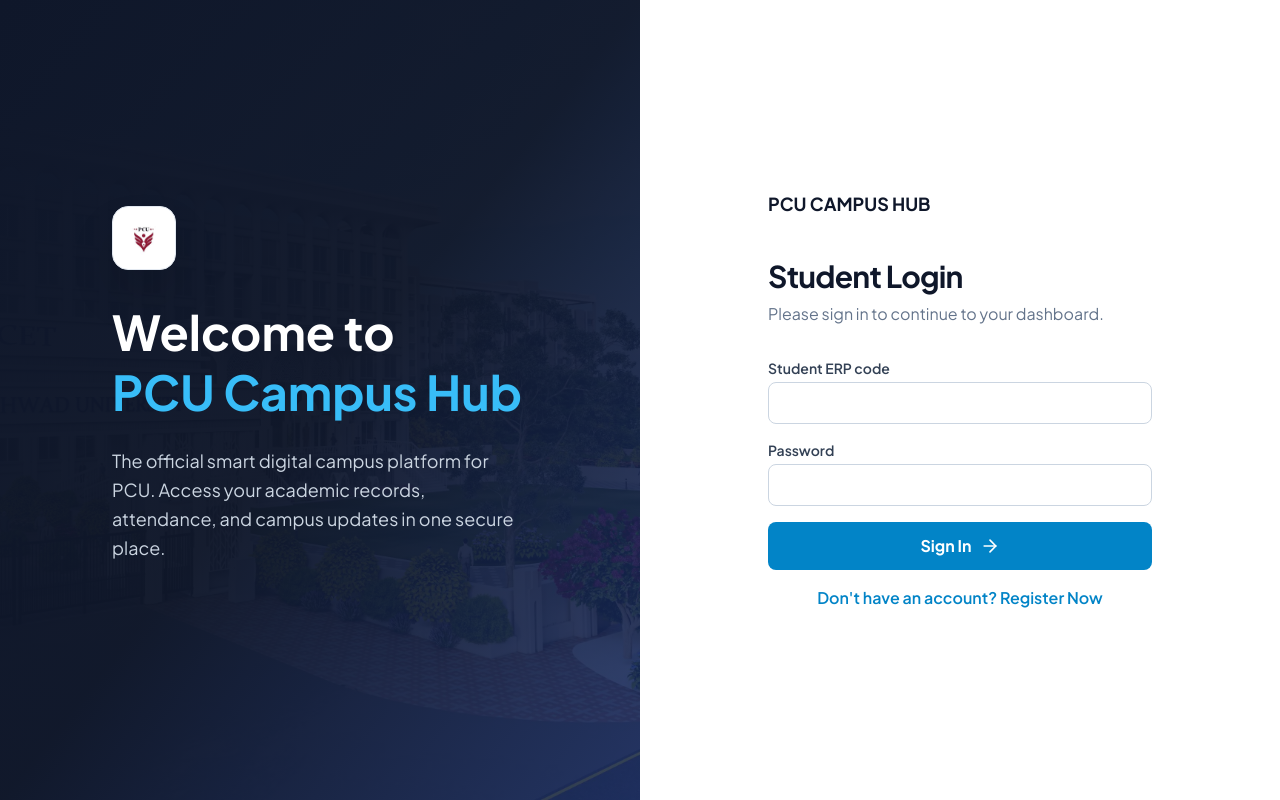
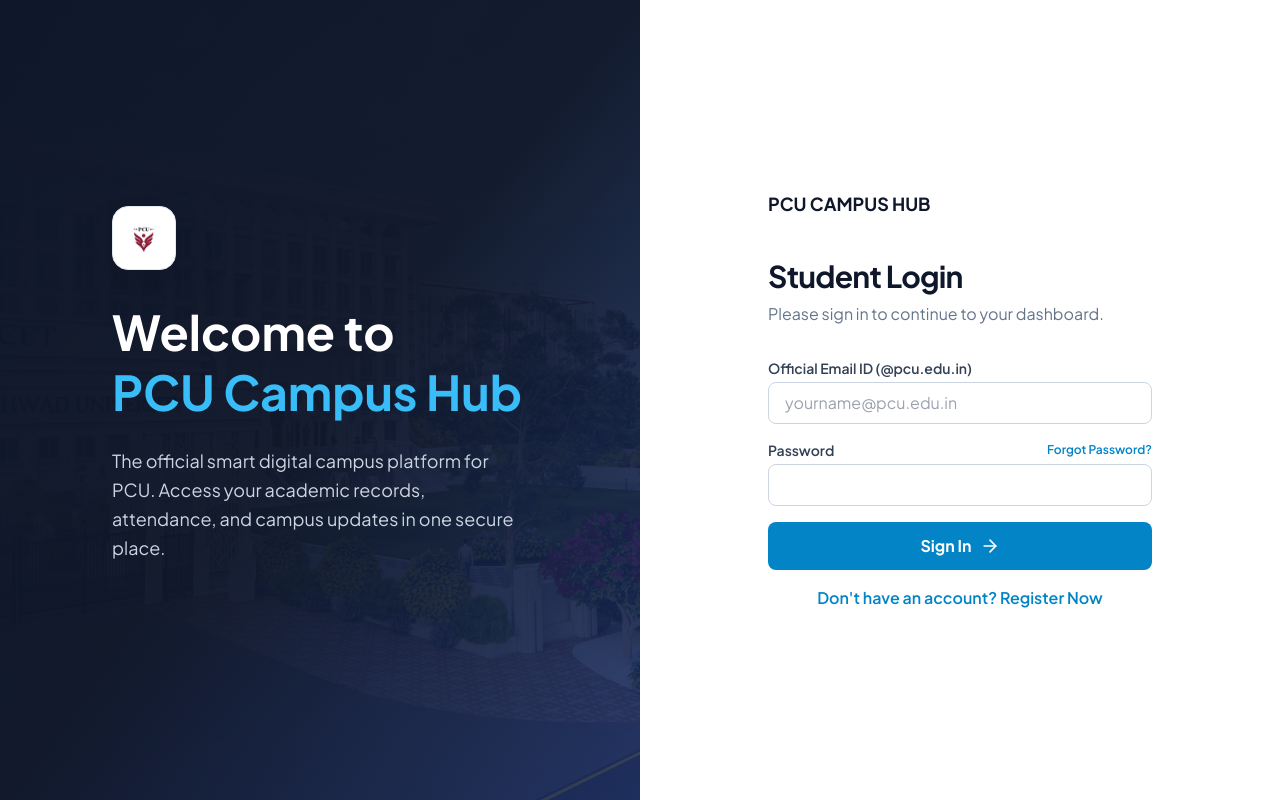
Before and after one commit to Rahul33k730/social-campus-hub, a React (Vite) app: page /login in a window 1280 px wide. Built offline with nearby package versions, Linux system fonts and the light colour scheme.

Commit message:
feat: Update student login/registration to use official email and add forgot password functionality

```diff
--- a/src/pages/Login.jsx
+++ b/src/pages/Login.jsx
@@ -10,12 +10,14 @@ const Login = () => {
   const { login } = useAuth();
 
   const [isRegistering, setIsRegistering] = useState(false);
+  const [isForgotPassword, setIsForgotPassword] = useState(false);
   const [isLoading, setIsLoading] = useState(false);
   const [error, setError] = useState(null);
+  const [success, setSuccess] = useState(null);
 
   // Form states
   const [formData, setFormData] = useState({
-    username: '',
+    username: '', // This will be email for students
     password: '',
     full_name: '',
     email: '',
@@ -33,23 +35,46 @@ const Login = () => {
   const handleSubmit = async (e) => {
     e.preventDefault();
     setError('');
+    setSuccess('');
     setIsLoading(true);
 
-    if (isRegistering && role === 'student' && !formData.email.endsWith('@pcu.edu.in')) {
-      setError('Invalid email. Please use your official college email ending with @pcu.edu.in');
-      setIsLoading(false);
+    // Enforce @pcu.edu.in for students
+    if (role === 'student') {
+      const emailToCheck = isRegistering ? formData.email : formData.username;
+      if (!emailToCheck.endsWith('@pcu.edu.in')) {
+        setError('Invalid email. Please use your official college email ending with @pcu.edu.in');
+        setIsLoading(false);
+        return;
+      }
+    }
+
+    if (isForgotPassword) {
+      try {
+        const response = await fetch(`${import.meta.env.VITE_API_URL || ''}/api/auth/forgot-password`, {
+          method: 'POST',
+          headers: { 'Content-Type': 'application/json' },
+          body: JSON.stringify({ email: formData.username, role })
+        });
+        const data = await response.json();
+        if (data.success) {
+          setSuccess(data.message);
+          setIsForgotPassword(false);
+        } else {
+          setError(data.message);
+        }
+      } catch (err) {
+        setError('Connection to server failed');
+      } finally {
+        setIsLoading(false);
+      }
       return;
     }
 
     const endpoint = isRegistering ? '/api/auth/register' : '/api/auth/login';
 
-    // Prepare body: if student registration, use student_code as username
     let body;
     if (isRegistering) {
       body = { ...formData, role };
-      if (role === 'student') {
-        body.username = formData.student_code; // Use student_code as username
-      }
     } else {
       body = { username: formData.username, password: formData.password, role };
     }
@@ -115,30 +140,37 @@ const Login = () => {
           </Link>
 
           <h2 className="text-3xl font-bold text-slate-900 tracking-tight mb-2">
-            {displayRole} {isRegistering ? 'Registration' : 'Login'}
+            {displayRole} {isForgotPassword ? 'Reset Password' : (isRegistering ? 'Registration' : 'Login')}
           </h2>
           <p className="text-slate-500 mb-8">
-            {isRegistering ? 'Create your account to join the hub.' : 'Please sign in to continue to your dashboard.'}
+            {isForgotPassword
+              ? 'Enter your official email to receive reset instructions.'
+              : (isRegistering ? 'Create your account to join the hub.' : 'Please sign in to continue to your dashboard.')}
           </p>
         </div>
 
         <div className="sm:mx-auto sm:w-full sm:max-w-md">
           {error && (
-            <div className={`p-4 rounded-md mb-6 ${error.includes('successful') ? 'bg-green-50 text-green-700' : 'bg-red-50 text-red-700'}`}>
+            <div className="p-4 rounded-md mb-6 bg-red-50 text-red-700">
               {error}
+            </div>
+          )}
+          {success && (
+            <div className="p-4 rounded-md mb-6 bg-green-50 text-green-700">
+              {success}
             </div>
           )}
 
           <form className="space-y-4" onSubmit={handleSubmit}>
-            {isRegistering && (
+            {!isForgotPassword && isRegistering && (
               <>
                 <div>
                   <label className="block text-sm font-semibold text-slate-700 mb-1">Full Name</label>
                   <input name="full_name" type="text" required value={formData.full_name} onChange={handleInputChange} className="w-full border border-slate-300 rounded-lg px-4 py-2" />
                 </div>
                 <div>
-                  <label className="block text-sm font-semibold text-slate-700 mb-1">Email Address</label>
-                  <input name="email" type="email" required value={formData.email} onChange={handleInputChange} className="w-full border border-slate-300 rounded-lg px-4 py-2" />
+                  <label className="block text-sm font-semibold text-slate-700 mb-1">Official Email Address (@pcu.edu.in)</label>
+                  <input name="email" type="email" required value={formData.email} onChange={handleInputChange} className="w-full border border-slate-300 rounded-lg px-4 py-2" placeholder="yourname@pcu.edu.in" />
                 </div>
                 {role === 'student' && (
                   <div className="grid grid-cols-2 gap-4">
@@ -164,43 +196,74 @@ const Login = () => {
               </>
             )}
 
-            {role !== 'student' && (
+            {isForgotPassword ? (
               <div>
-                <label className="block text-sm font-semibold text-slate-700 mb-1">Username</label>
-                <input name="username" type="text" required={role !== 'student'} value={formData.username} onChange={handleInputChange} className="w-full border border-slate-300 rounded-lg px-4 py-2" />
+                <label className="block text-sm font-semibold text-slate-700 mb-1">Official Email ID (@pcu.edu.in)</label>
+                <input name="username" type="email" required value={formData.username} onChange={handleInputChange} className="w-full border border-slate-300 rounded-lg px-4 py-2" placeholder="yourname@pcu.edu.in" />
+              </div>
+            ) : (
+              !isRegistering && (
+                <div>
+                  <label className="block text-sm font-semibold text-slate-700 mb-1">
+                    {role === 'student' ? 'Official Email ID (@pcu.edu.in)' : 'Username'}
+                  </label>
+                  <input
+                    name="username"
+                    type={role === 'student' ? 'email' : 'text'}
+                    required
+                    value={formData.username}
+                    onChange={handleInputChange}
+                    className="w-full border border-slate-300 rounded-lg px-4 py-2"
+                    placeholder={role === 'student' ? 'yourname@pcu.edu.in' : 'Enter username'}
+                  />
+                </div>
+              )
+            )}
+
+            {!isRegistering && !isForgotPassword && (
+              <div>
+                <div className="flex items-center justify-between mb-1">
+                  <label className="block text-sm font-semibold text-slate-700">Password</label>
+                  <button
+                    type="button"
+                    onClick={() => setIsForgotPassword(true)}
+                    className="text-xs font-semibold text-sky-600 hover:underline"
+                  >
+                    Forgot Password?
+                  </button>
+                </div>
+                <input name="password" type="password" required minLength="8" value={formData.password} onChange={handleInputChange} className="w-full border border-slate-300 rounded-lg px-4 py-2" />
               </div>
             )}
-
-            {!isRegistering && role === 'student' && (
-              <div>
-                <label className="block text-sm font-semibold text-slate-700 mb-1">Student ERP code</label>
-                <input name="username" type="text" required value={formData.username} onChange={handleInputChange} className="w-full border border-slate-300 rounded-lg px-4 py-2" />
-              </div>
-            )}
-
-            <div>
-              <label className="block text-sm font-semibold text-slate-700 mb-1">Password</label>
-              <input name="password" type="password" required minLength="8" value={formData.password} onChange={handleInputChange} className="w-full border border-slate-300 rounded-lg px-4 py-2" />
-            </div>
 
             <button
               type="submit"
               disabled={isLoading}
               className="w-full bg-sky-600 hover:bg-sky-700 text-white font-bold py-3 rounded-lg transition-colors flex items-center justify-center gap-2"
             >
-              {isLoading ? 'Processing...' : (isRegistering ? 'Register' : 'Sign In')}
+              {isLoading ? 'Processing...' : (isForgotPassword ? 'Send Reset Link' : (isRegistering ? 'Register' : 'Sign In'))}
               {!isLoading && <ArrowRight className="h-5 w-5" />}
             </button>
 
             <div className="text-center mt-6">
-              {role !== 'admin' && role !== 'shopkeeper' && (
+              {isForgotPassword ? (
                 <button
                   type="button"
-                  onClick={() => setIsRegistering(!isRegistering)}
+                  onClick={() => setIsForgotPassword(false)}
                   className="text-sky-600 font-semibold hover:underline"
                 >
-                  {isRegistering ? 'Already have an account? Sign In' : "Don't have an account? Register Now"}
+                  Back to Login
                 </button>
+              ) : (
+                role !== 'admin' && role !== 'shopkeeper' && (
+                  <button
+                    type="button"
+                    onClick={() => setIsRegistering(!isRegistering)}
+                    className="text-sky-600 font-semibold hover:underline"
+                  >
+                    {isRegistering ? 'Already have an account? Sign In' : "Don't have an account? Register Now"}
+                  </button>
+                )
               )}
             </div>
           </form>
```
Also changed, not shown: 1 other file (tests, documents, lock files or other folders).
